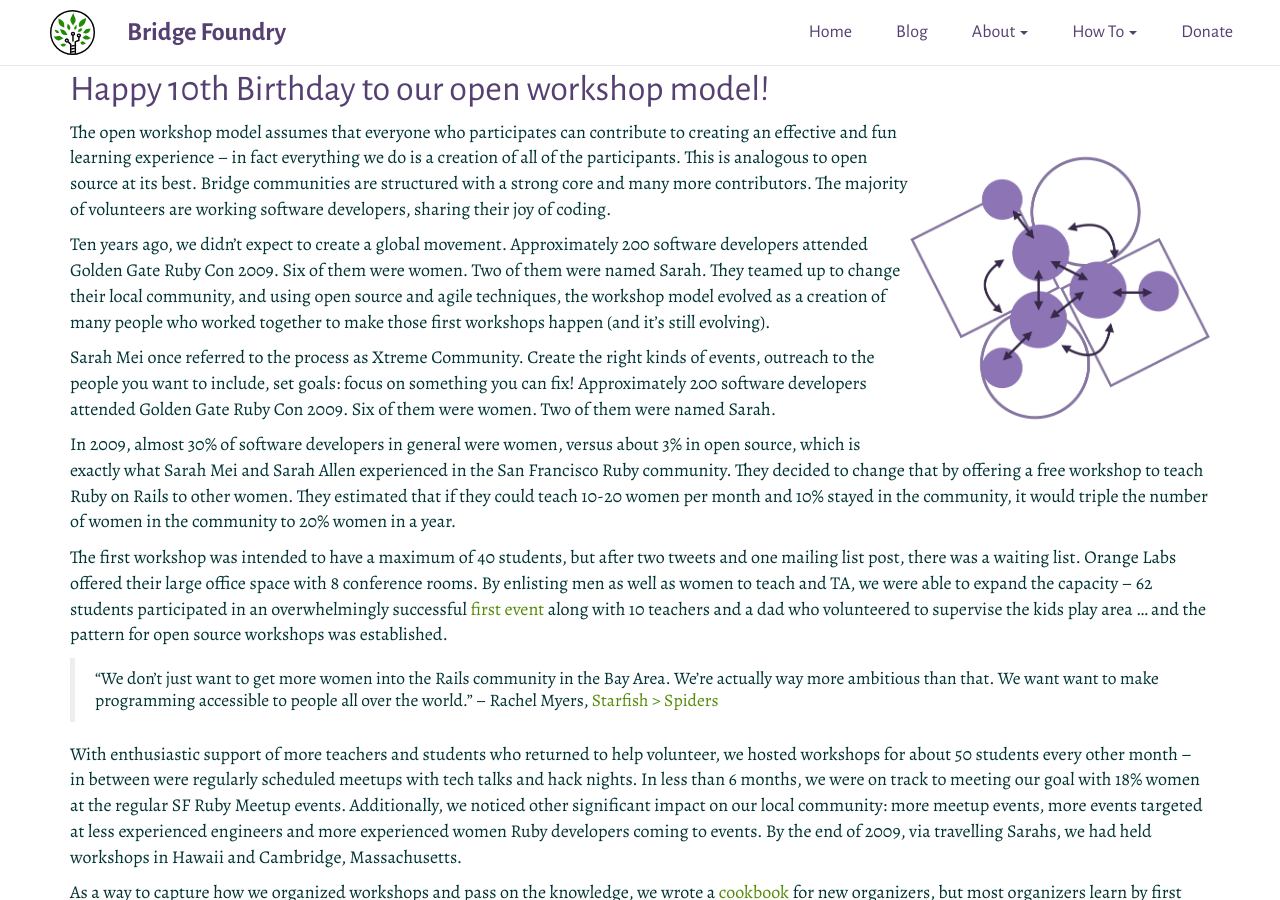
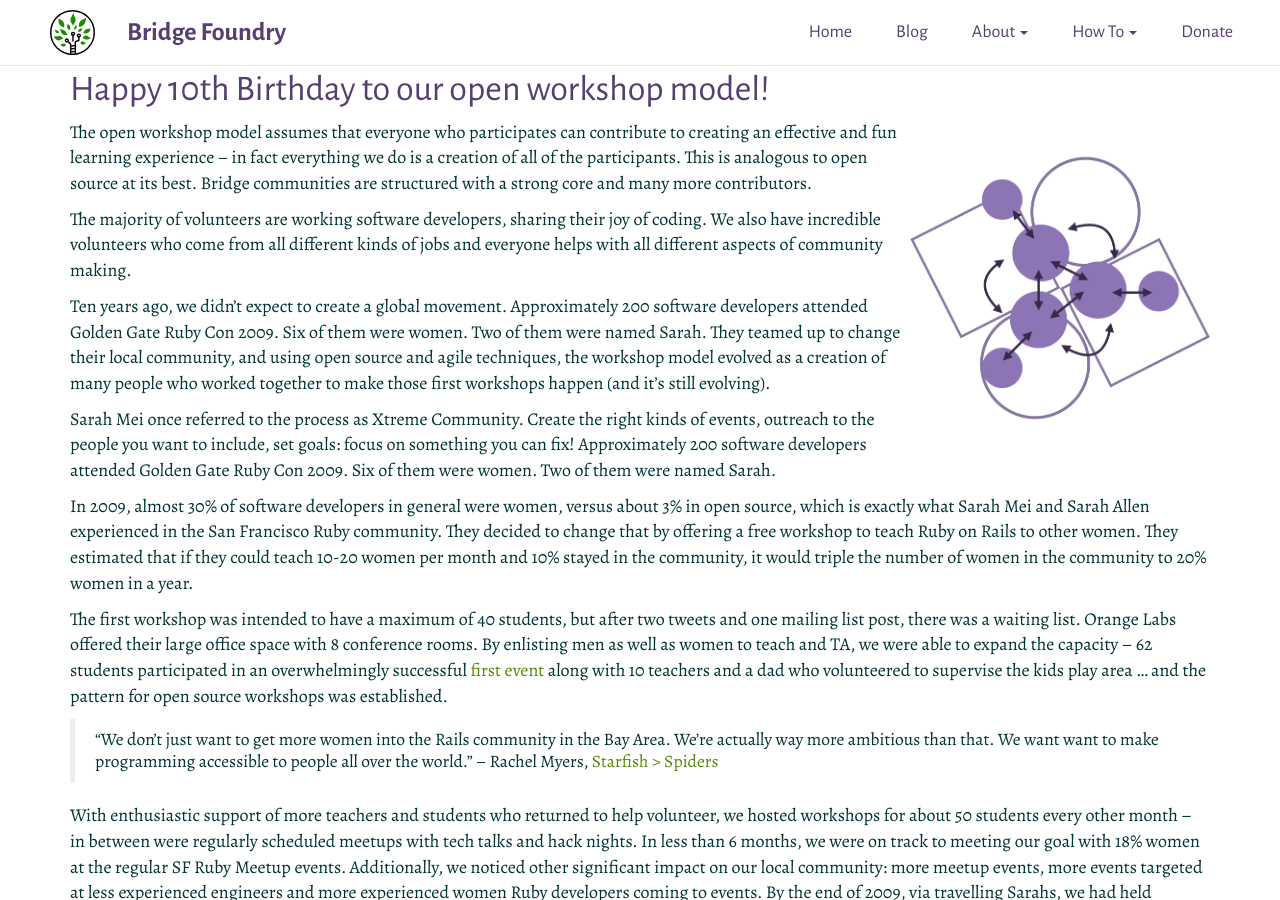
Before and after one commit to Satsaimistoowqp/bridgefoundry.github.io, a Jekyll site: the page built from _posts/2019-06-30-ten-years.md, in a window 1280 px wide and 900 px high. Built offline with Jekyll 4.4.1, drawn with Linux system fonts in a browser that asks for light colours.

Commit message:
bit more about volunteers of different skills

```diff
--- a/_posts/2019-06-30-ten-years.md
+++ b/_posts/2019-06-30-ten-years.md
@@ -9,8 +9,12 @@
 learning experience -- in fact everything we do is
 a creation of all of the participants.  This is analogous to open source at its
 best.  Bridge communities are structured with a strong core and many more
-contributors.  The majority of volunteers are working software developers,
-sharing their joy of coding.
+contributors.
+
+The majority of volunteers are working software developers,
+sharing their joy of coding. We also have incredible volunteers who come from
+all different kinds of jobs and everyone helps with all different aspects
+of community making.
 
 Ten years ago, we didn’t expect to create a global movement. Approximately 200
 software developers attended Golden Gate Ruby Con 2009. Six of them were women.
```
